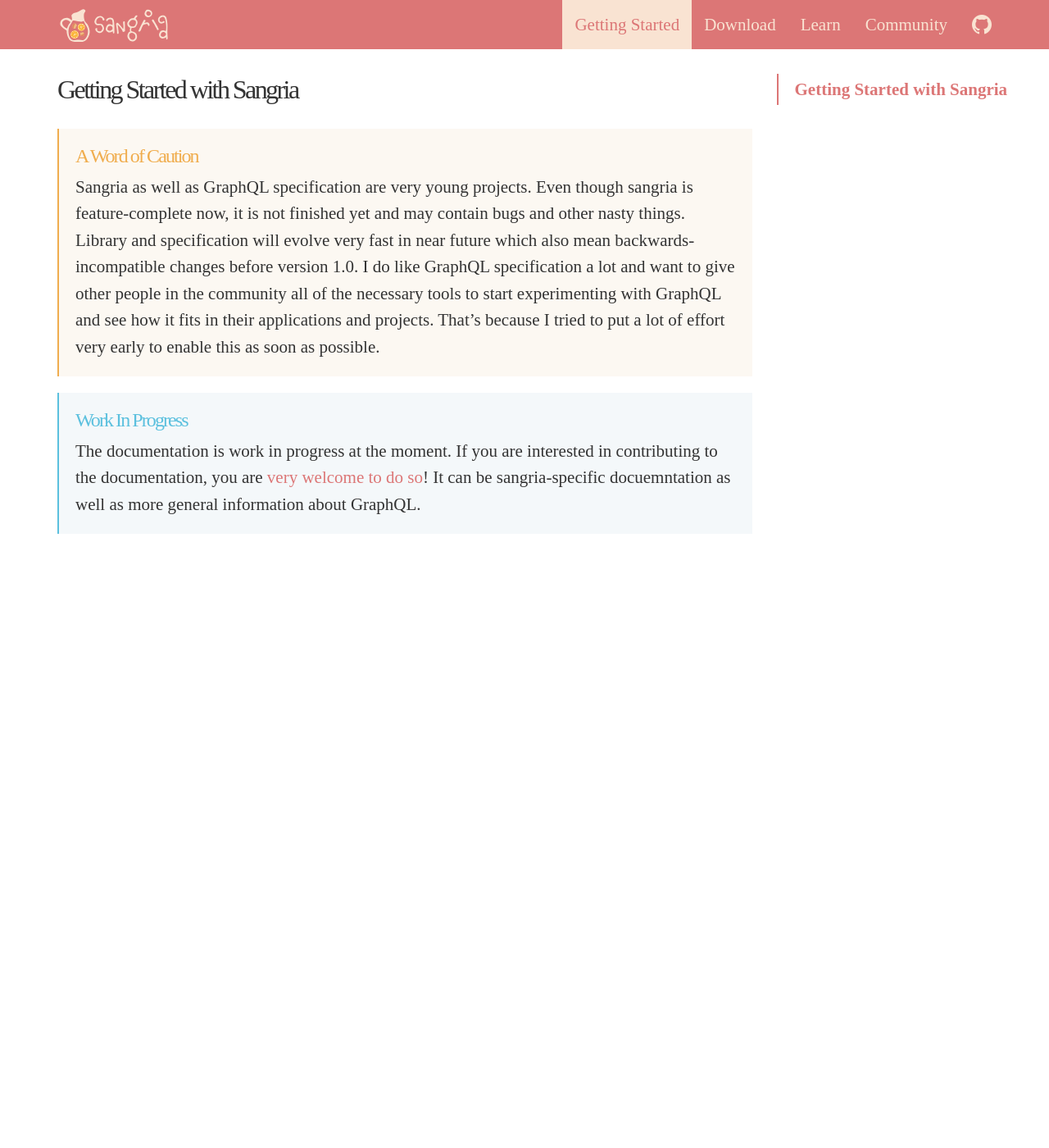
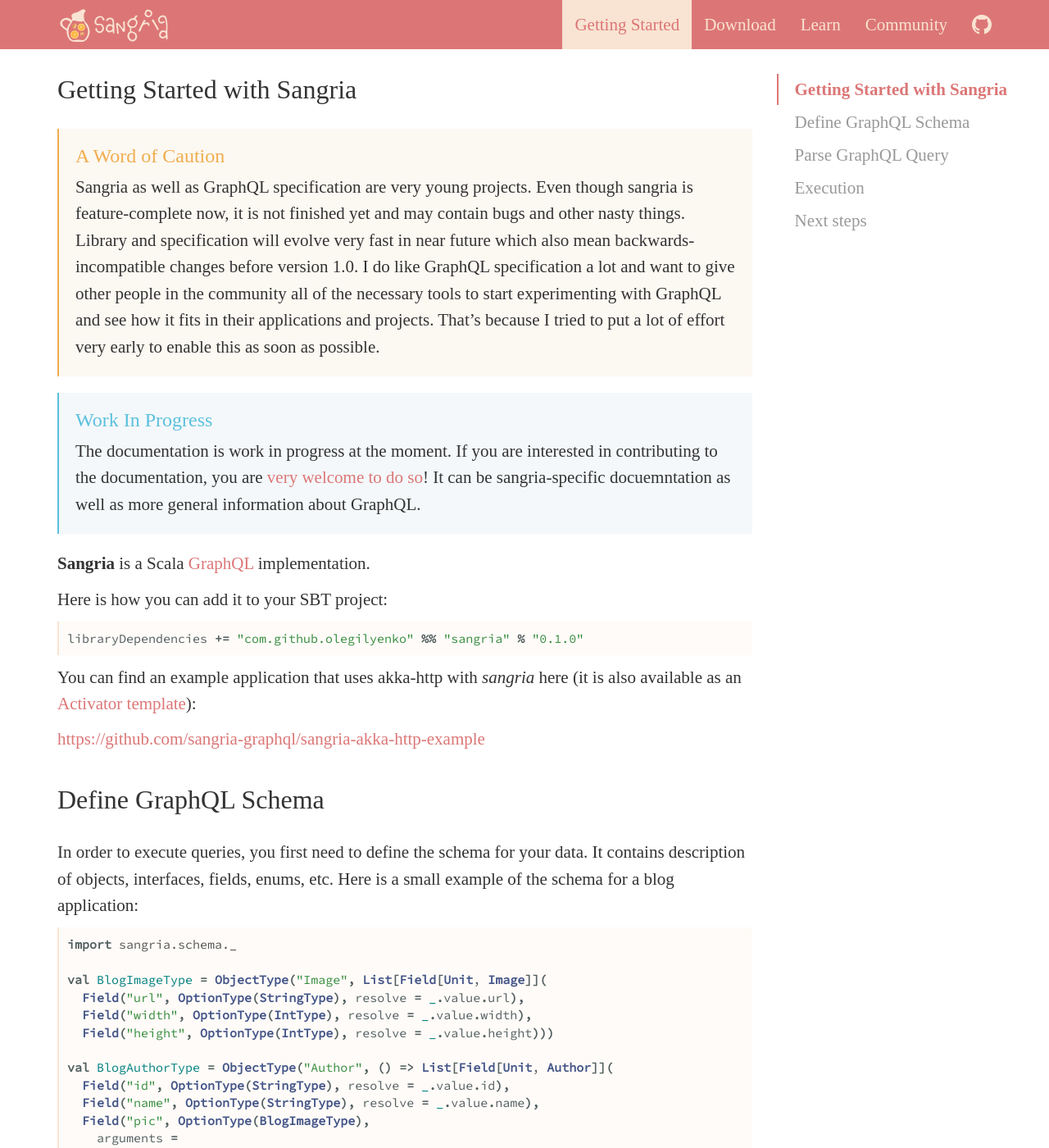
Before and after one commit to sangria-graphql/sangria-graphql.github.io, a Jekyll site: the page built from getting-started.md, in a window 1280 px wide and 1400 px high. Shown: the whole window at 82% size. Built offline with Jekyll 4.4.1, drawn with Linux system fonts in a browser that asks for light colours; some of the changed text lies outside the part shown.

Commit message:
Added initial getting started guide

```diff
--- a/assets/css/main.css
+++ b/assets/css/main.css
@@ -28,7 +28,6 @@
   font-family: "ff-enzo-web";
   /*font-family: "Quicksand", sans-serif;*/
   line-height: 1.1em;
-  letter-spacing: -0.08em;
   /*text-transform: uppercase;*/
   text-shadow: none;
 }
--- a/assets/css/sidebar.css
+++ b/assets/css/sidebar.css
@@ -42,7 +42,7 @@
 .bs-docs-sidebar .nav>.active>a,
 .bs-docs-sidebar .nav>.active:hover>a,
 .bs-docs-sidebar .nav>.active:focus>a {
-  font-weight: 600;
+  font-weight: bold;
 }
 /* nested active links */
 .bs-docs-sidebar .nav .nav>.active>a,
--- a/getting-started.md
+++ b/getting-started.md
@@ -7,3 +7,108 @@
 ## Getting Started with Sangria
 
 {% include caution.html %}
+
+**Sangria** is a Scala [GraphQL]({{site.link.graphql}}) implementation.
+
+Here is how you can add it to your SBT project:
+
+{% highlight scala %}
+libraryDependencies += "{{site.groupId}}" %% "sangria" % "{{site.version.sangria}}"
+{% endhighlight %}
+
+You can find an example application that uses akka-http with _sangria_ here (it is also available as an [Activator template]({{site.link.akka-http-example.activator}})):
+
+[{{site.link.akka-http-example.github}}]({{site.link.akka-http-example.github}})
+
+## Define GraphQL Schema
+
+In order to execute queries, you first need to define the schema for your data. It contains description of objects, interfaces, fields, enums, etc.
+Here is a small example of the schema for a blog application:
+
+{% highlight scala %}
+import sangria.schema._
+
+val BlogImageType = ObjectType("Image", List[Field[Unit, Image]](
+  Field("url", OptionType(StringType), resolve = _.value.url),
+  Field("width", OptionType(IntType), resolve = _.value.width),
+  Field("height", OptionType(IntType), resolve = _.value.height)))
+
+val BlogAuthorType = ObjectType("Author", () => List[Field[Unit, Author]](
+  Field("id", OptionType(StringType), resolve = _.value.id),
+  Field("name", OptionType(StringType), resolve = _.value.name),
+  Field("pic", OptionType(BlogImageType),
+    arguments =
+      Argument("width", OptionInputType(IntType)) ::
+      Argument("height", OptionInputType(IntType)) ::
+      Nil,
+    resolve = ctx =>
+      for {
+        w <- ctx.argOpt[Int]("width");
+        h <- ctx.argOpt[Int]("height"); pic <- ctx.value.pic(w, h)}
+      yield pic),
+  Field("recentArticle", OptionType(BlogArticleType),
+    resolve = ctx => ctx.value.recentArticle)))
+
+val BlogArticleType: ObjectType[Unit, Article] =
+  ObjectType("Article", List[Field[Unit, Article]](
+    Field("id", StringType, resolve = _.value.id),
+    Field("isPublished", OptionType(BooleanType), resolve = _.value.isPublished),
+    Field("author", OptionType(BlogAuthorType), resolve = _.value.author),
+    Field("title", OptionType(StringType), resolve = _.value.title),
+    Field("body", OptionType(StringType), resolve = _.value.body),
+    Field("keywords", OptionType(ListType(OptionType(StringType))),
+      resolve = _.value.keywords)))
+
+val BlogQueryType = ObjectType("Query", List[Field[Unit, Unit]](
+  Field("article", OptionType(BlogArticleType),
+    arguments = Argument("id", OptionInputType(IDType)) :: Nil,
+    resolve = ctx => ctx.argOpt[String]("id") flatMap (id => article(id.toInt))),
+  Field("feed", OptionType(ListType(OptionType(BlogArticleType))),
+    resolve = _ => (1 to 10).toList.map(article))))
+
+val BlogSchema = Schema(BlogQueryType)
+{% endhighlight %}
+
+As you can see, every field defines not only meta-information, like name and description, but also a `resolve` function.
+It is needed during the query execution in order to extract actual value from the contextual object.
+
+After you have defined the schema, you are ready to parse and execute GraphQL queries.
+
+## Parse GraphQL Query
+
+Query parsing can be done like this:
+
+{% highlight scala %}
+import sangria.parser.QueryParser
+
+val Success(queryAst: Document) = QueryParser.parse(query)
+{% endhighlight %}
+
+`parse` object gives back a `Try` object indicating, that parsing can fail (you can customise this behaviour by importing different `DeliveryScheme`)
+
+## Execution
+
+Here is an example of how you can execute example schema:
+
+{% highlight scala %}
+import sangria.execution.Executor
+import scala.concurrent.ExecutionContext.Implicits.global
+
+Executor(BlogSchema).execute(queryAst)
+{% endhighlight %}
+
+By default, result of the execution is JSON-like structure of scala `Map` and `List` objects. It can be very helpful for testing or experimentation.
+But as soon as you want to integrate it with some web framework, like Play or akka-http, you probably want to get some JSON AST as the result of execution.
+
+Sangria allows you to do this by importing one of the following objects:
+
+* `sangria.integration.Json4sSupport` - json4s serialization/deserialization
+* `sangria.integration.SprayJsonSupport` - spray-json serialization/deserialization
+* `sangria.integration.PlayJsonSupport` - play-json serialization/deserialization
+
+This will provide executor with different marshalling mechanism and produce `Future` with JSON AST of your choice.
+
+## Next steps
+
+I would recommend you to play with [the example project]({{site.link.akka-http-example.github}}) mentioned above. You can also look
+into a more [in-depth sangria documentation]({{"/learn/" | prepend: site.baseurl}}).
```
Also changed, not shown: learn.md (+1 -1 lines), download.md (line endings or trailing spaces).
